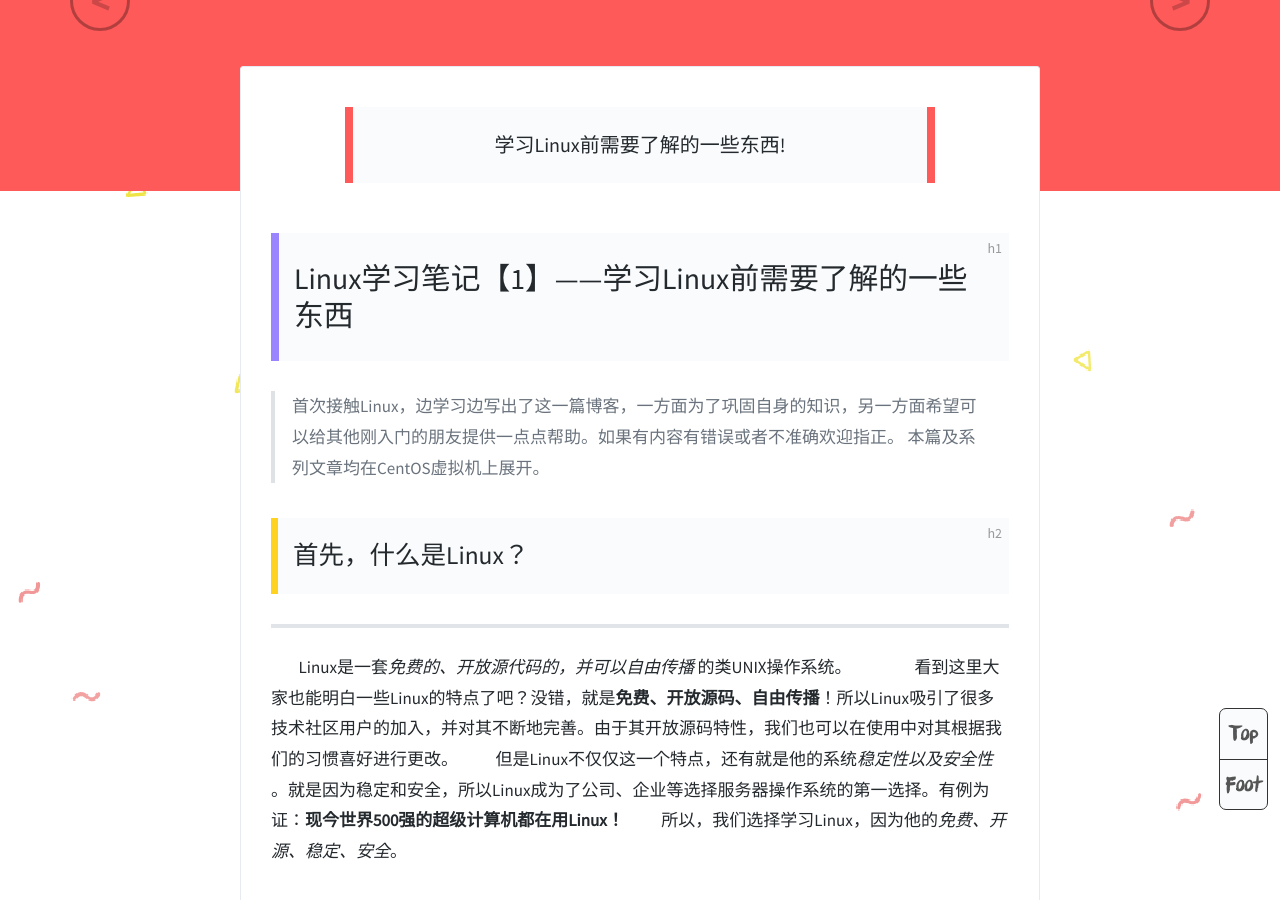
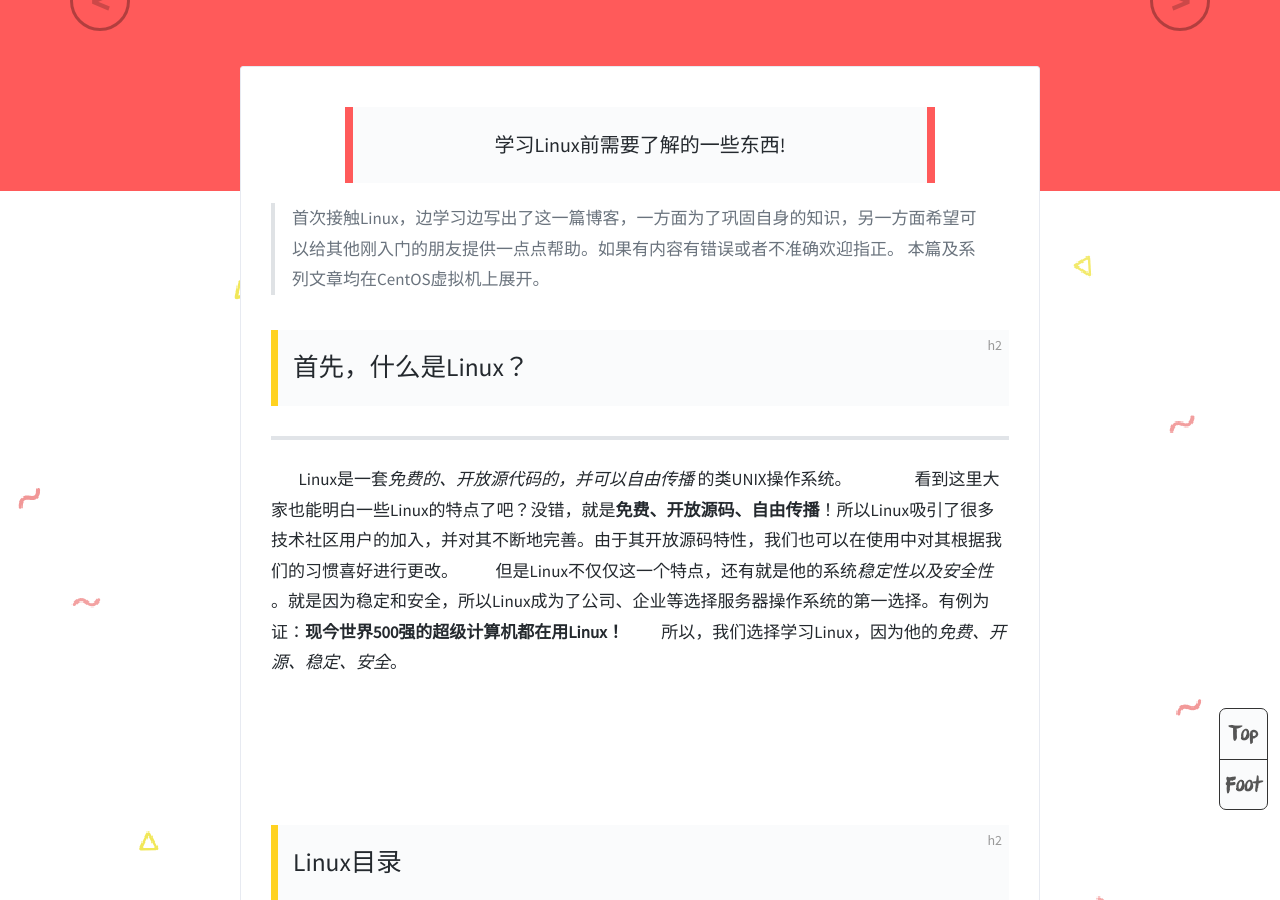
Before and after one commit to xinhuoshixincha/xinhuoshixincha.github.io, a Jekyll site: the page built from _posts/2020-04-23-Linux学习笔记【1】——学习Linux前需要了解的一些东西.md, in a window 1280 px wide and 900 px high, scrolled down 434 px. Built offline with Jekyll 4.4.1, drawn with Linux system fonts in a browser that asks for light colours; comment, search, counter and statistics services are not loaded.

Commit message:
第一次发布博客——第二次修改

```diff
--- a/_posts/2020-04-23-Linux学习笔记【1】——学习Linux前需要了解的一些东西.md
+++ b/_posts/2020-04-23-Linux学习笔记【1】——学习Linux前需要了解的一些东西.md
@@ -7,10 +7,6 @@
 cover: '../assets/Linux1.png'
 subtitle: '学习Linux前需要了解的一些东西!'
 ---
-
-# Linux学习笔记【1】——学习Linux前需要了解的一些东西
-
-
 
 >首次接触Linux，边学习边写出了这一篇博客，一方面为了巩固自身的知识，另一方面希望可以给其他刚入门的朋友提供一点点帮助。如果有内容有错误或者不准确欢迎指正。
 >本篇及系列文章均在CentOS虚拟机上展开。
```
